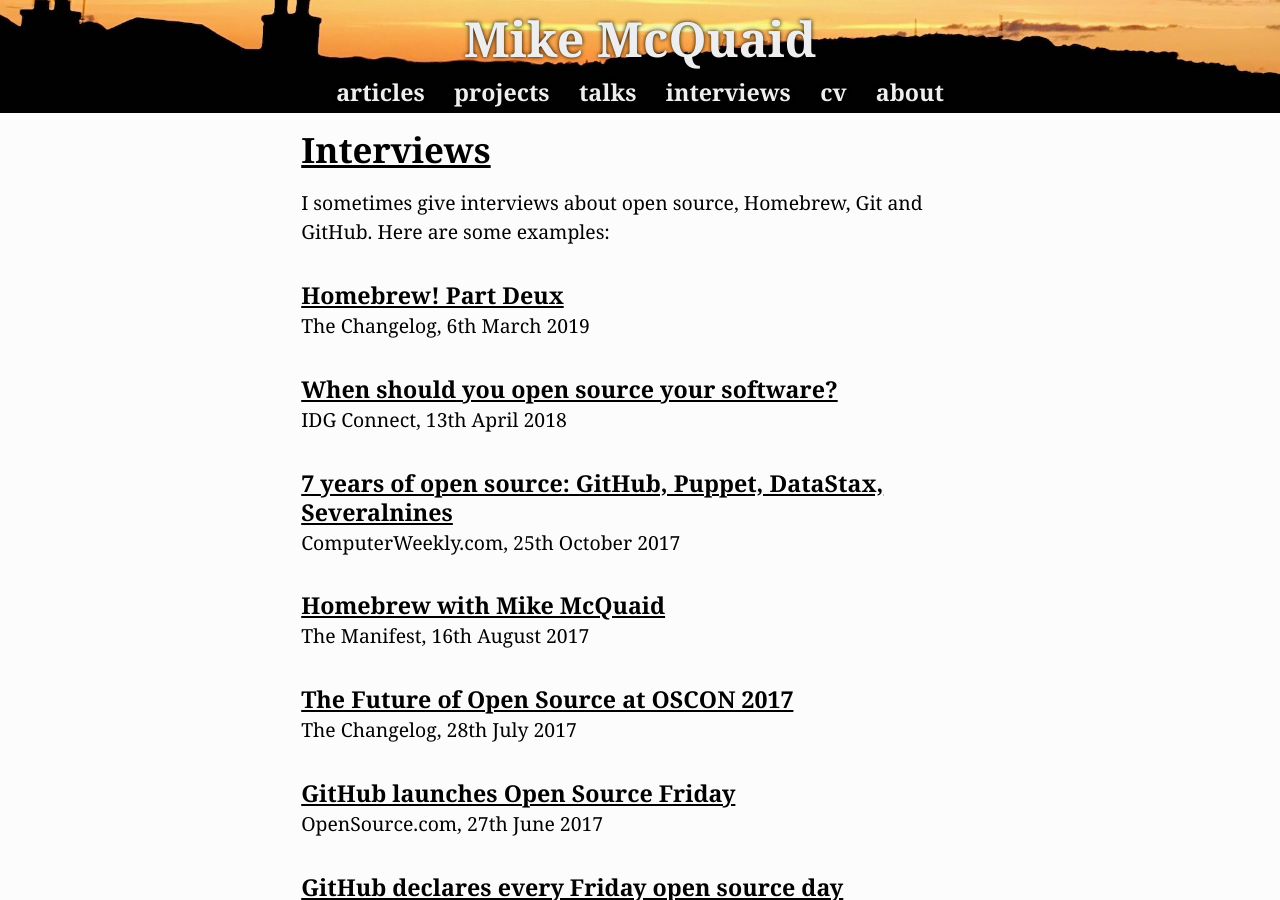
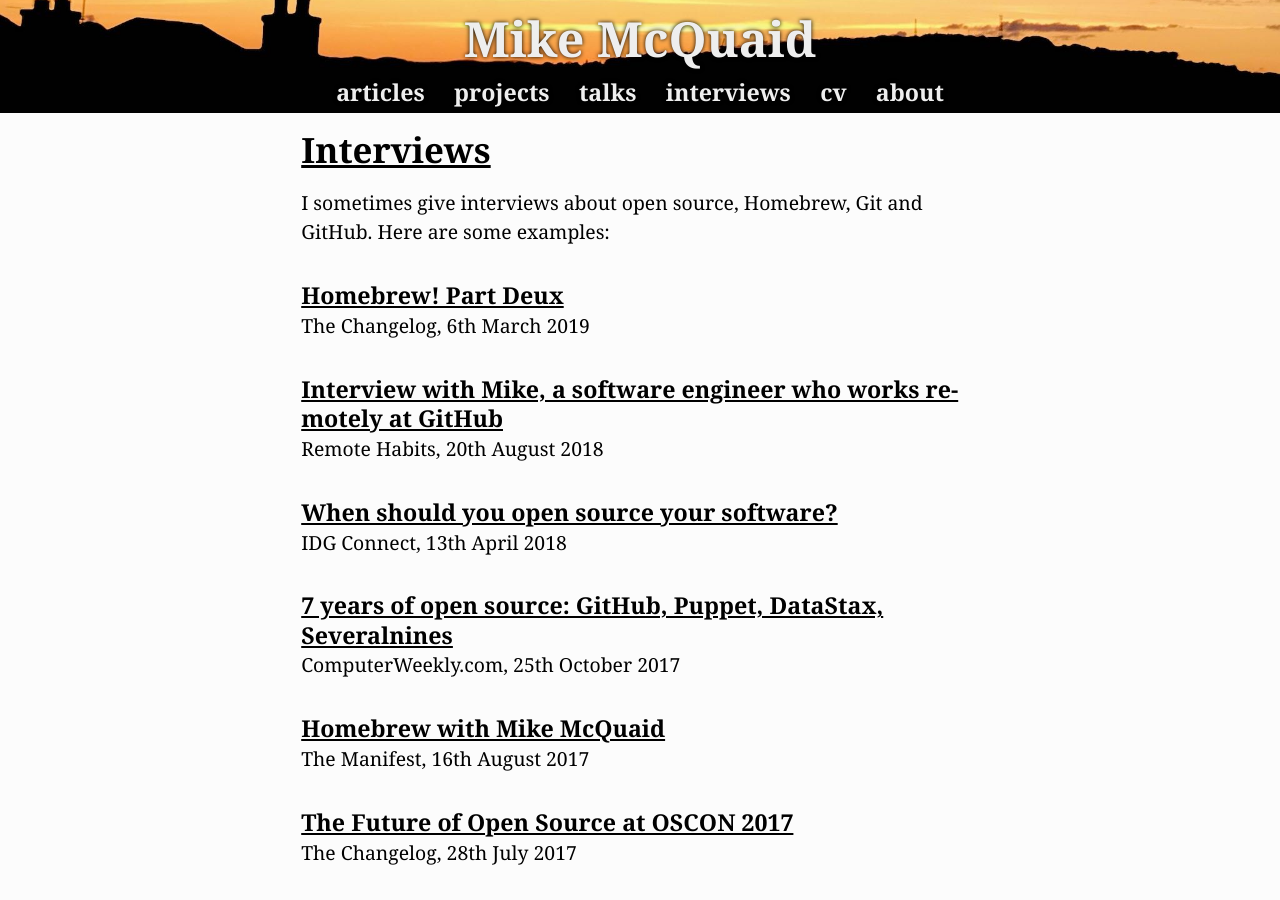
Before and after one commit to MikeMcQuaid/mikemcquaid.com, a Jekyll site: the page built from interviews.md, in a window 1280 px wide and 900 px high. Built offline with Jekyll 4.4.1, drawn with Linux system fonts in a browser that asks for light colours.

Commit message:
Add remote interview.

```diff
--- a/interviews.md
+++ b/interviews.md
@@ -7,6 +7,9 @@
 
 #### [Homebrew! Part Deux](https://changelog.com/podcast/337)
 The Changelog, 6th March 2019
+
+#### [Interview with Mike, a software engineer who works remotely at GitHub](https://remotehabits.com/interview/interview-with-mike-a-software-engineer-who-works-remotely-at-github/)
+Remote Habits, 20th August 2018
 
 #### [When should you open source your software?](http://www.idgconnect.com/abstract/30253/when-source-software)
 IDG Connect, 13th April 2018
```
